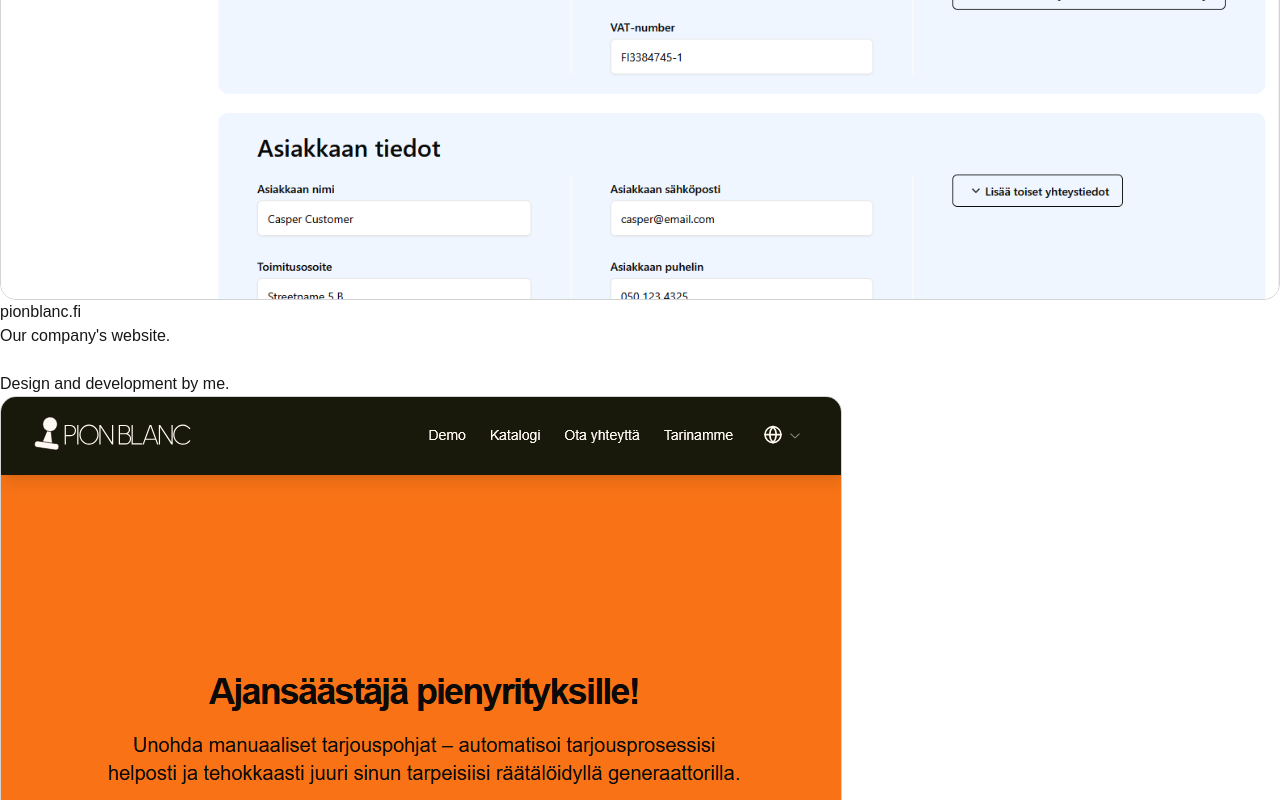
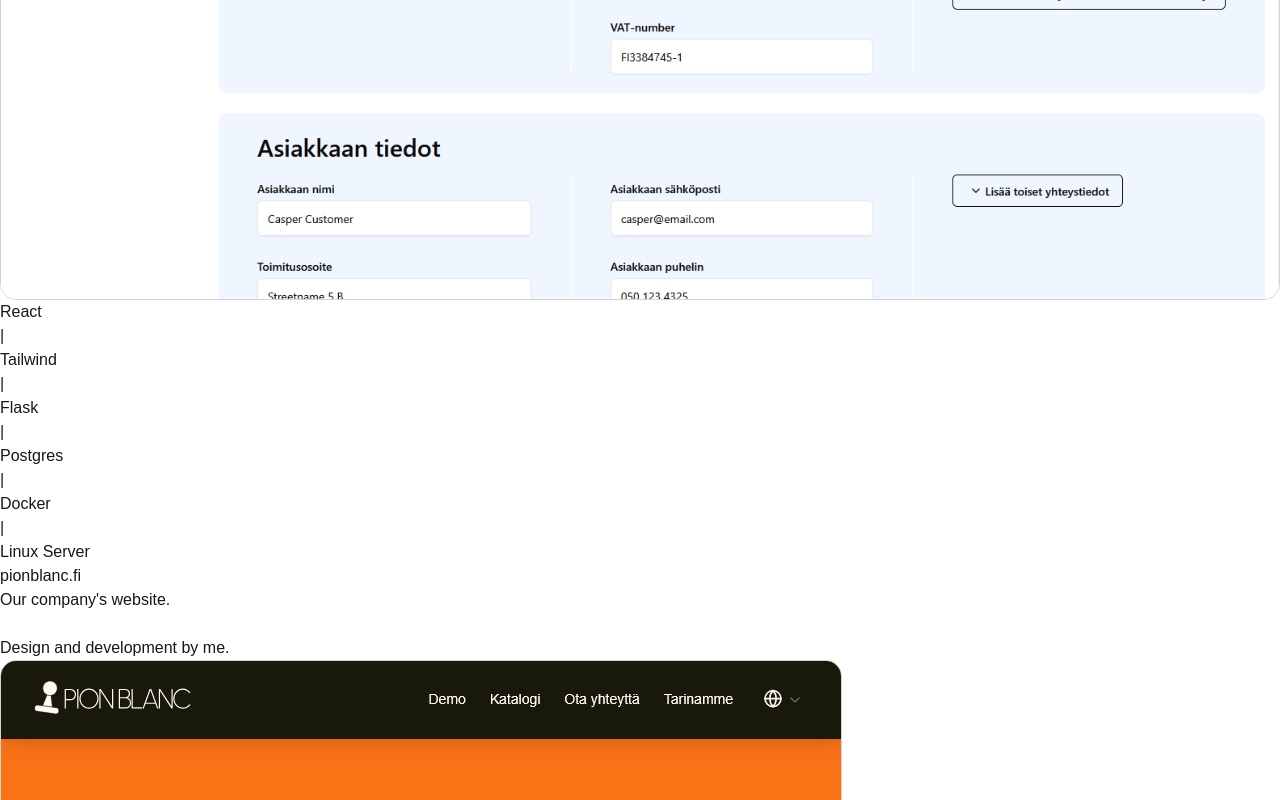
Before and after one commit to strengv1/homepage2, a Next.js app: page / in a window 1280 px wide. Shown: the part 2195-2995 px from the top of the page. Built offline with nearby package versions, Linux system fonts and the light colour scheme.

Commit message:
add tools to projects

```diff
--- a/src/app/__components/Projects.tsx
+++ b/src/app/__components/Projects.tsx
@@ -8,7 +8,8 @@ const projects = [
       I've done roughly half of the frontend, migrated the backend from Microsoft SQL Server to Postgres, and dockerized the entirety for easier development and deployment.`,
     link: '',
     target: "_blank",
-    image: "/project_images/tarjousgeneraattori.png"
+    image: "/project_images/tarjousgeneraattori.png",
+    technologies: ["React", "Tailwind", "Flask", "Postgres", "Docker", "Linux Server"]
   },
   {
     title: 'pionblanc.fi',
@@ -17,7 +18,8 @@ const projects = [
       Design and development by me.`,
     link: 'https://pionblanc.fi',
     target: "_blank",
-    image: "/project_images/pionblanc_website.png"
+    image: "/project_images/pionblanc_website.png",
+    technologies: ["NextJS", "Tailwind"]
   },
   {
     title: "LCA Data sharing portal for supply chains",
@@ -28,7 +30,8 @@ const projects = [
       More info on chapters 3.3 and 3.4 of my thesis, links below and in the header.`,
     link: "/thesis",
     target: "",
-    image: "/project_images/NetworkLCAPortal.png"
+    image: "/project_images/NetworkLCAPortal.png",
+    technologies: ["React", "Spring Boot", "Docker"]
   },
   {
     title: "Full Stack Open",
@@ -38,14 +41,16 @@ const projects = [
     `,
     link: "https://fullstackopen.com/",
     target: "_blank",
-    image: null
+    image: null,
+    technologies: ["React"," Node.js", "MongoDB"]
   },
   {
     title: 'ProjectHub',
     description: 'A group project for school. A service for showcasing projects. I focused mostly on the frontend.',
     link: 'https://github.com/joelhackinen/projecthub',
     target: "_blank",
-    image: null
+    image: null,
+    technologies: ["React", "Deno", "PostgreSQL"]
   },
   {
     title: 'Minesweeper',
@@ -54,7 +59,8 @@ const projects = [
     `,
     link: 'https://github.com/strengv1/minesweeper',
     target: "_blank",
-    image: null
+    image: null,
+    technologies: ["React", "Node.js", "MongoDB"]
   },
 ]
 
@@ -65,8 +71,8 @@ export default function Projects() {
         <h2 className="text-3xl font-extrabold text-gray-900">Projects</h2>
         <div className="mt-6 grid gap-6 sm:grid-cols-2 lg:grid-cols-3">
           {projects.map((project) => (
-            <div key={project.title} className="bg-white rounded-lg shadow-md overflow-hidden">
-              <div className="p-6">
+            <div key={project.title} className="bg-white rounded-lg shadow-md overflow-hidden flex flex-col">
+              <div className="p-6 flex-grow flex flex-col gap-4">
                 <h3 className="text-lg font-medium text-gray-900">{project.title}</h3>
                 <p
                   className="mt-2 text-sm text-gray-500"
@@ -75,7 +81,7 @@ export default function Projects() {
                   }}
                 />
                 {project.image &&
-                  <div className="my-4">
+                  <div>
                     {project.link ?
                       <Link href={project.link} target={project.target} rel="noopener noreferrer">
                         <img
@@ -96,7 +102,7 @@ export default function Projects() {
                 }
 
                 {project.link &&
-                  <div className="mt-4">
+                  <div className="">
                     <Link
                       href={project.link}
                       className="text-sm font-medium text-blue-600 hover:text-blue-500"
@@ -107,7 +113,20 @@ export default function Projects() {
                     </Link>
                   </div>
                 }
+
               </div>
+              {project.technologies.length > 0 &&
+                <div className="mx-6 mb-4 text-gray-800 tracking-tight">
+                  {project.technologies.map((tech, idx) =>
+                    <>
+                      <div className="inline hover:text-gray-600 transition-all">
+                        {tech}
+                      </div>
+                      {idx !== project.technologies.length-1 && " | "}
+                    </>
+                  )}
+                </div>
+              }
             </div>
           ))}
         </div>
```
